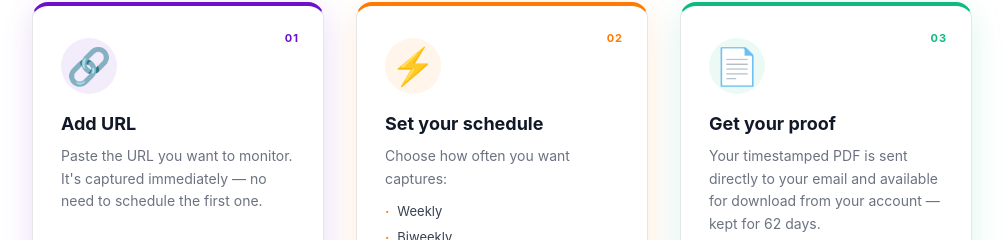
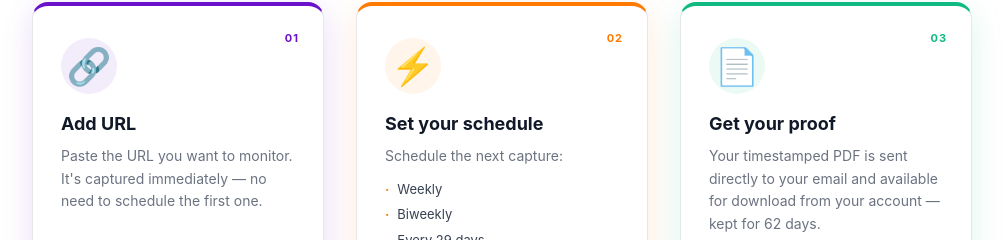
Before and after one commit to czavattiero/web-archive-app, a Next.js app: page / in a window 1280 px wide. Shown: the part 877-1117 px from the top of the page, without its empty margins (138-1141 px from the left). Built offline with nearby package versions, Linux system fonts and the light colour scheme.

Commit message:
Update step 2 wording on homepage

```diff
--- a/app/page.tsx
+++ b/app/page.tsx
@@ -135,7 +135,7 @@ export default function Home() {
               number: "02",
               icon: "⚡",
               title: "Set your schedule",
-              desc: "Choose how often you want captures:",
+              desc: "Schedule the next capture:",
               accent: "#FF7A00",
               accentRgb: "255,122,0",
               details: ["Weekly", "Biweekly", "Every 29 days", "Every 30 days", "Specific date"],
```
